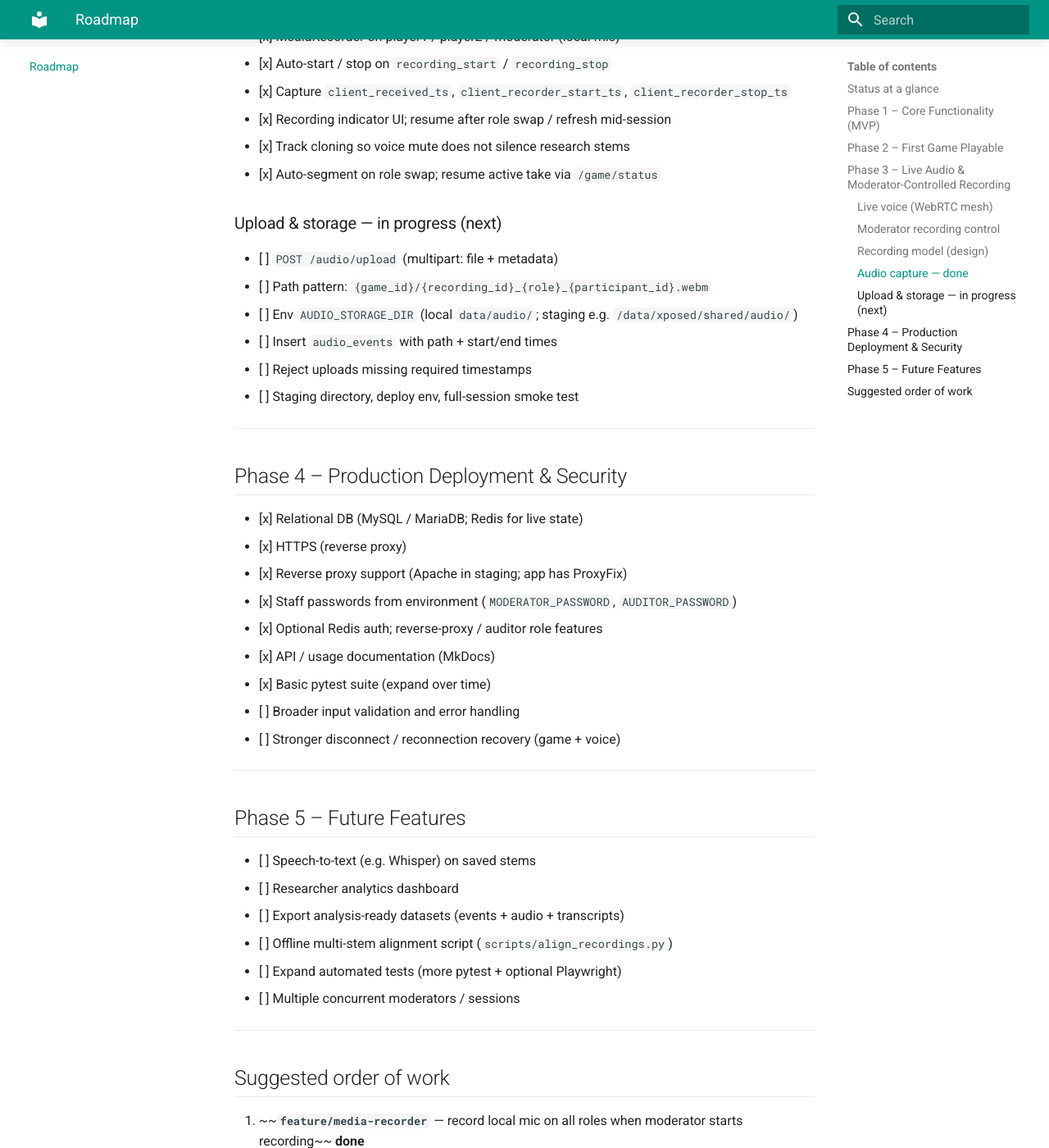
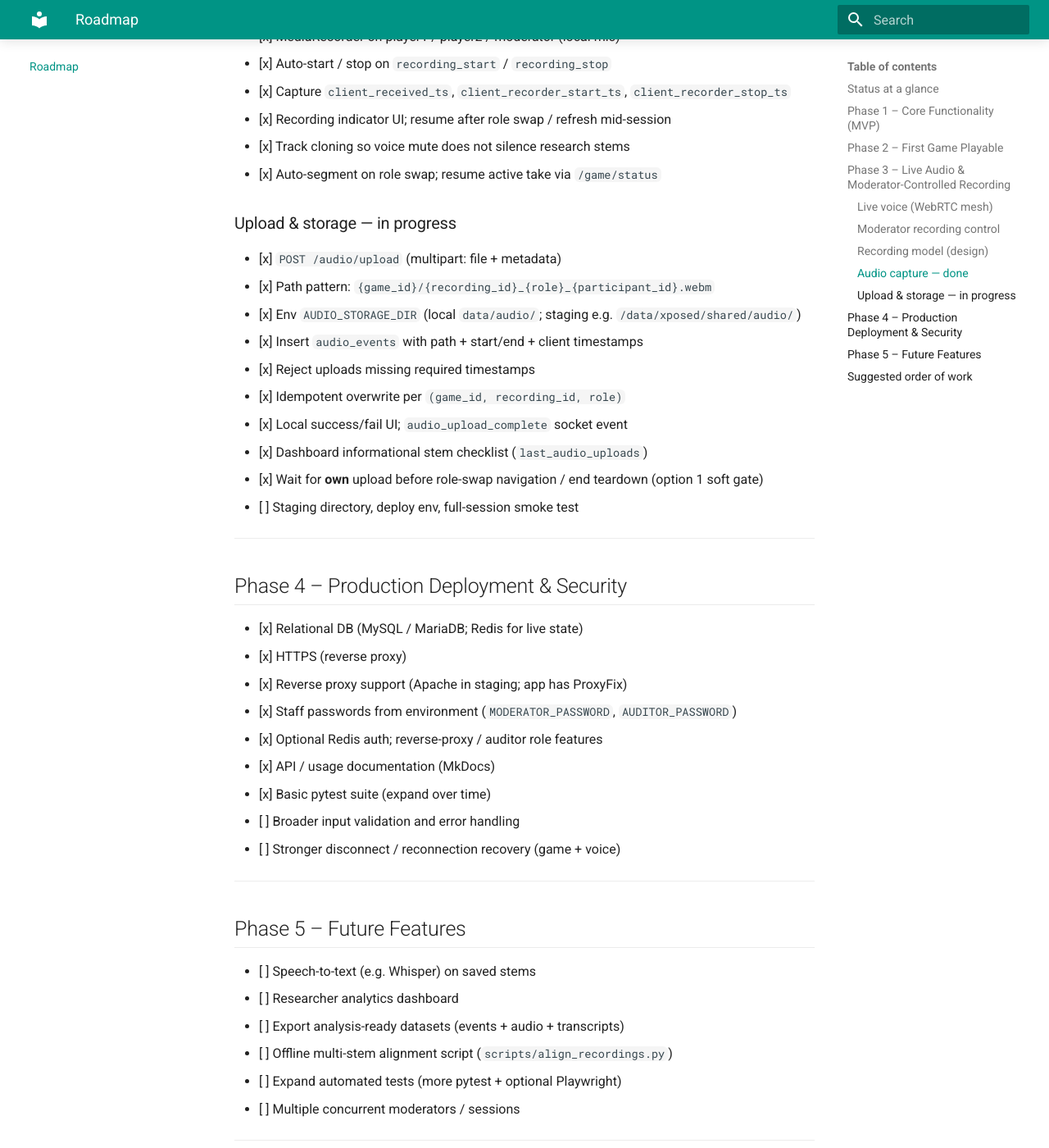
Before and after one commit to ptypes-nlesc/guesswho-stereotype, an MkDocs documentation site: the page built from docs/ROADMAP.md, in a window 1280 px wide and 1400 px high, scrolled down 2217 px. Shown: the whole window at 82% size. Built offline with MkDocs 1.6.1 and Material for MkDocs 9.7.7, drawn with Linux system fonts in a browser that asks for light colours; some of the changed text lies outside the part shown.

Commit message:
docs: document audio upload and mark feature done on roadmap
Update API reference, README features, and ROADMAP for the upload pipeline
and option-1 soft gate; staging smoke test remains open.

```diff
--- a/docs/ROADMAP.md
+++ b/docs/ROADMAP.md
@@ -75,13 +75,17 @@ Shipped in `feature/media-recorder` (`static/recorder.js` on player1, player2, m
 - [x] Track cloning so voice mute does not silence research stems
 - [x] Auto-segment on role swap; resume active take via `/game/status`
 
-### Upload & storage — in progress (next)
+### Upload & storage — in progress
 
-- [ ] `POST /audio/upload` (multipart: file + metadata)
-- [ ] Path pattern: `{game_id}/{recording_id}_{role}_{participant_id}.webm`
-- [ ] Env `AUDIO_STORAGE_DIR` (local `data/audio/`; staging e.g. `/data/xposed/shared/audio/`)
-- [ ] Insert `audio_events` with path + start/end times
-- [ ] Reject uploads missing required timestamps
+- [x] `POST /audio/upload` (multipart: file + metadata)
+- [x] Path pattern: `{game_id}/{recording_id}_{role}_{participant_id}.webm`
+- [x] Env `AUDIO_STORAGE_DIR` (local `data/audio/`; staging e.g. `/data/xposed/shared/audio/`)
+- [x] Insert `audio_events` with path + start/end + client timestamps
+- [x] Reject uploads missing required timestamps
+- [x] Idempotent overwrite per `(game_id, recording_id, role)`
+- [x] Local success/fail UI; `audio_upload_complete` socket event
+- [x] Dashboard informational stem checklist (`last_audio_uploads`)
+- [x] Wait for **own** upload before role-swap navigation / end teardown (option 1 soft gate)
 - [ ] Staging directory, deploy env, full-session smoke test
 
 ---
@@ -114,7 +118,7 @@ Shipped in `feature/media-recorder` (`static/recorder.js` on player1, player2, m
 ## Suggested order of work
 
 1. ~~**`feature/media-recorder`** — record local mic on all roles when moderator starts recording~~ **done**
-2. **`feature/audio-upload`** — upload webm + timestamps; persist `audio_events`
+2. ~~**`feature/audio-upload`** — upload webm + timestamps; persist `audio_events`~~ **done** (option 1 soft gate)
 3. **`chore/audio-storage-staging`** — VM directory, env, full pipeline smoke test
 4. Hardening / reconnection and research tooling as needed
 
```
Also changed, not shown: other parts of docs/ROADMAP.md (+1 -1 lines), README.md (+2 -2 lines), docs/api.md (+16 -3 lines).
